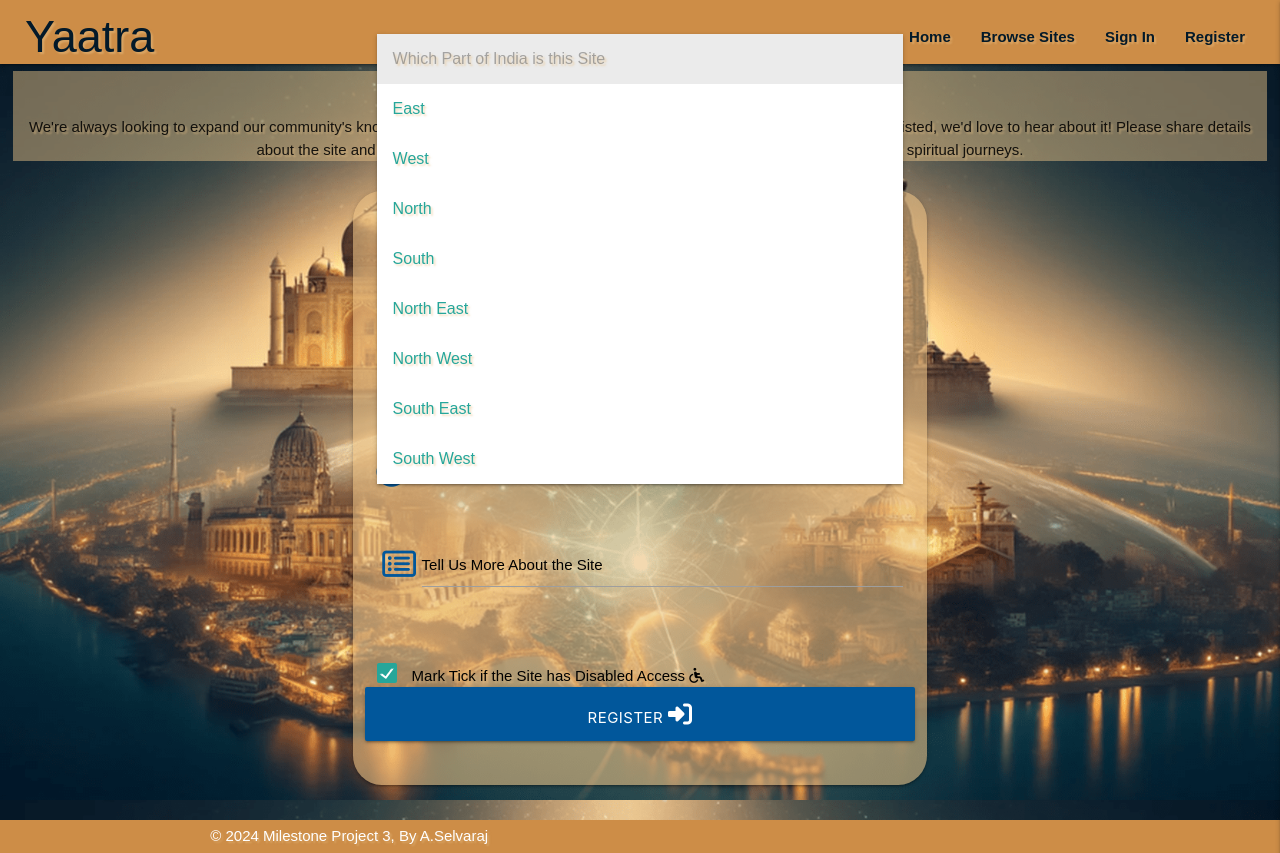
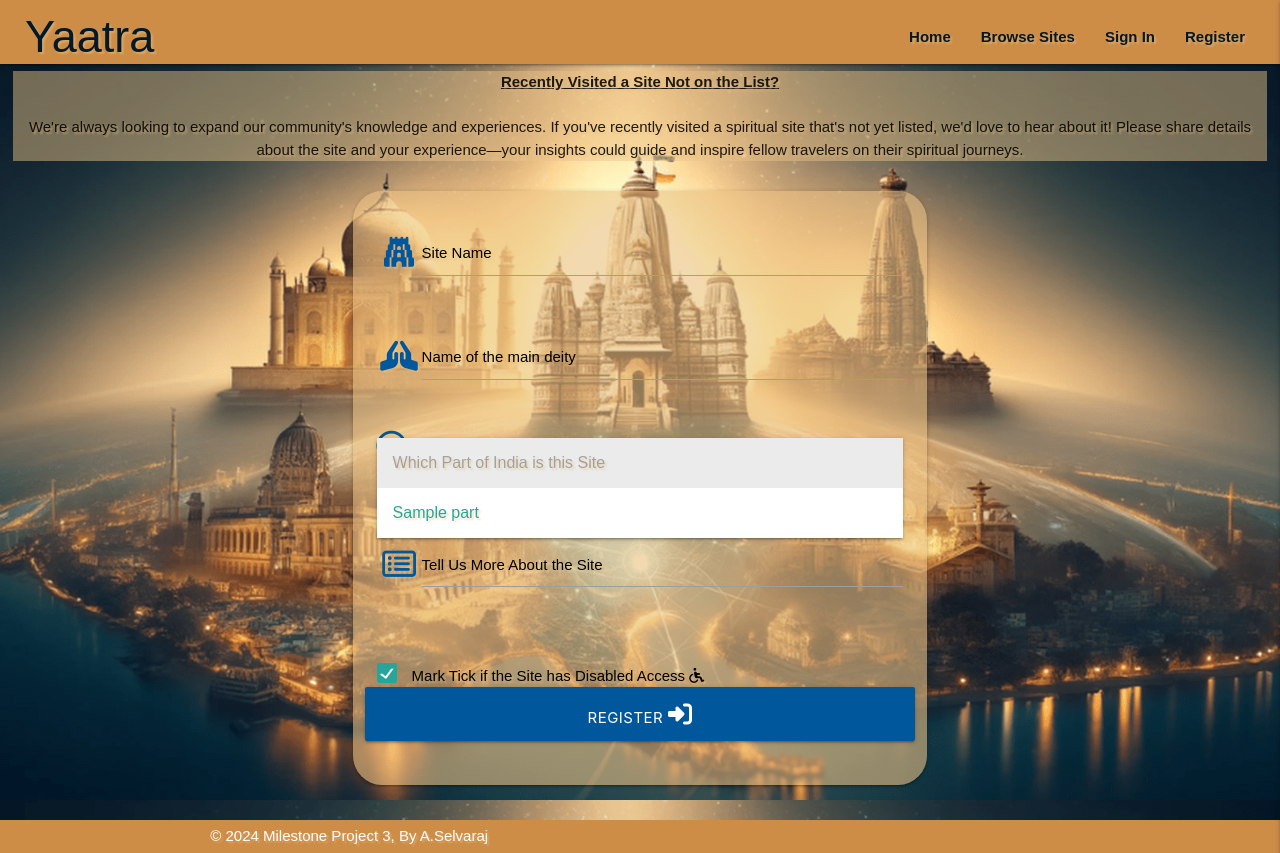
Before and after one commit to ashwinsel/Milestone-Project-3-Yatra, a Flask app: page /add_site in a window 1280 px wide, after a click on "Which Part of India is this Site". Run offline with Flask 3, Linux system fonts and the light colour scheme; a database or web service that is not in the repository returns one stand-in record (values such as "Sample title"); some libraries are stand-ins or nearby versions; some web fonts are replaced.

Commit message:
Add select drop down for part and then wore them up in app.py

```diff
--- a/app.py
+++ b/app.py
@@ -112,7 +112,8 @@ def browse_sites():
 
 @app.route("/add_site")
 def add_site():
-    return render_template("add_site.html")
+    direction = mongo.db.part.find().sort("part_name", 1)
+    return render_template("add_site.html", part=direction)
 
 
 if __name__ == "__main__":
--- a/templates/add_site.html
+++ b/templates/add_site.html
@@ -39,18 +39,14 @@
                 <!-- Part of India Location Selection List -->
                 <div class="row">
                     <div class="input-field col s12">
-                        <label for="part"><i class="fa-regular fa-compass prefix light-blue-text text-darken-4"></i></label>
-                        <select>
-                            <option value="" disabled selected>           Which Part of India is this Site</option>
-                            <option value="East">East</option>
-                            <option value="West">West</option>
-                            <option value="North">North</option>
-                            <option value="South">South</option>
-                            <option value="North-East">North East</option>
-                            <option value="North-West">North West</option>
-                            <option value="South-East">South East</option>
-                            <option value="South-West">South West</option>
-                          </select>
+
+                        <select id="part_name" name="part_name" class="validate" required>
+                            <option value="" disabled selected>          Which Part of India is this Site</option>
+                            {% for parts in part %}
+                            <option value="{{ parts.part_name }}">{{ parts.part_name }}</option>
+                            {% endfor %}
+                        </select>
+                        <label for="part_name"><i class="fa-regular fa-compass prefix light-blue-text text-darken-4"></i></label>
                     </div>
                 </div>
 
--- a/templates/browse_sites.html
+++ b/templates/browse_sites.html
@@ -31,7 +31,7 @@
                 </div>
                 <div class="collapsible-body">
                     <h6>Deity: {{ locations.deity }}</h6>
-                    <p>Part of India: {{ locations.part }}</p>
+                    <p>Part of India: {{ locations.part_name }}</p>
                     <p>{{ locations.description }}</p>
                 </div>
                 </li>
```
